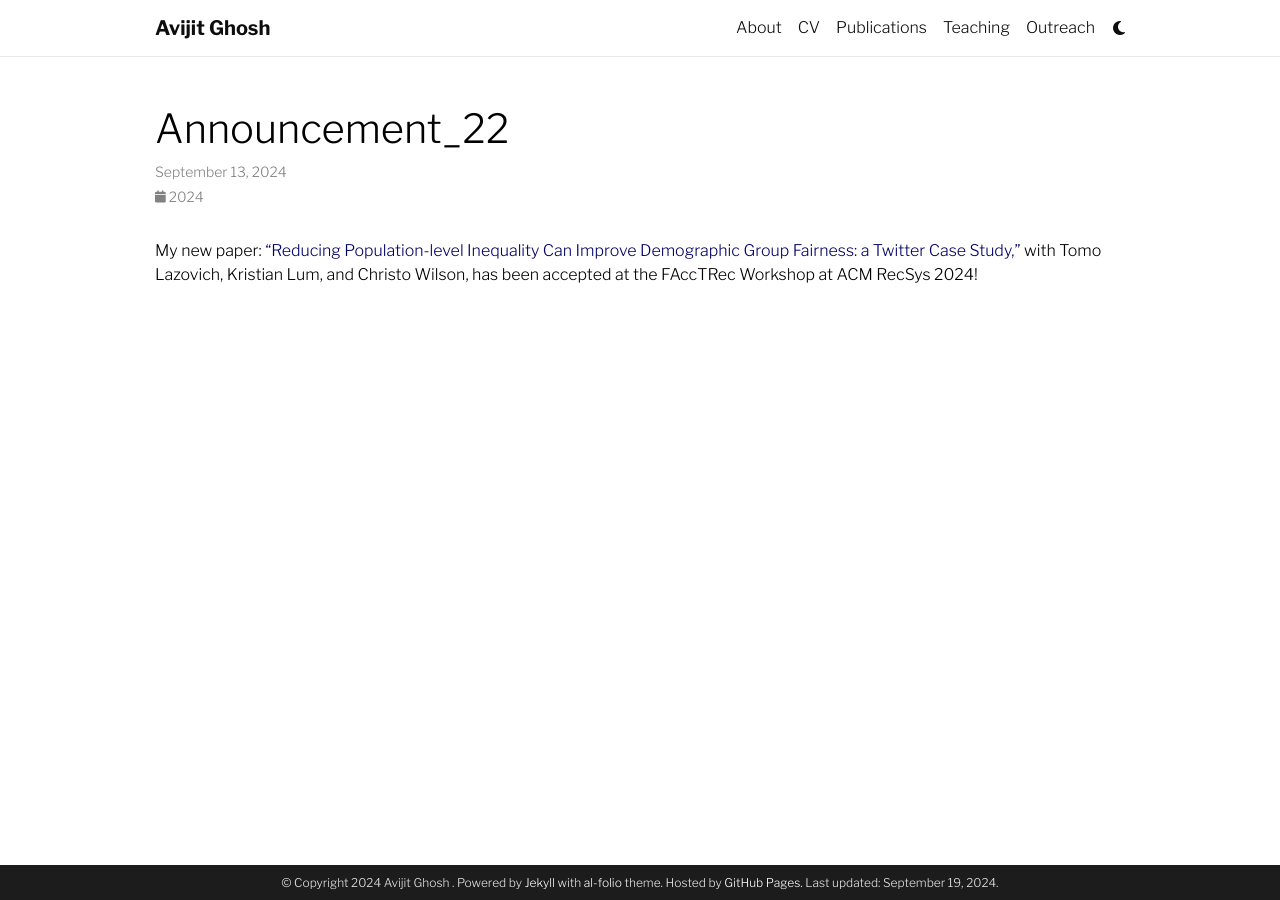
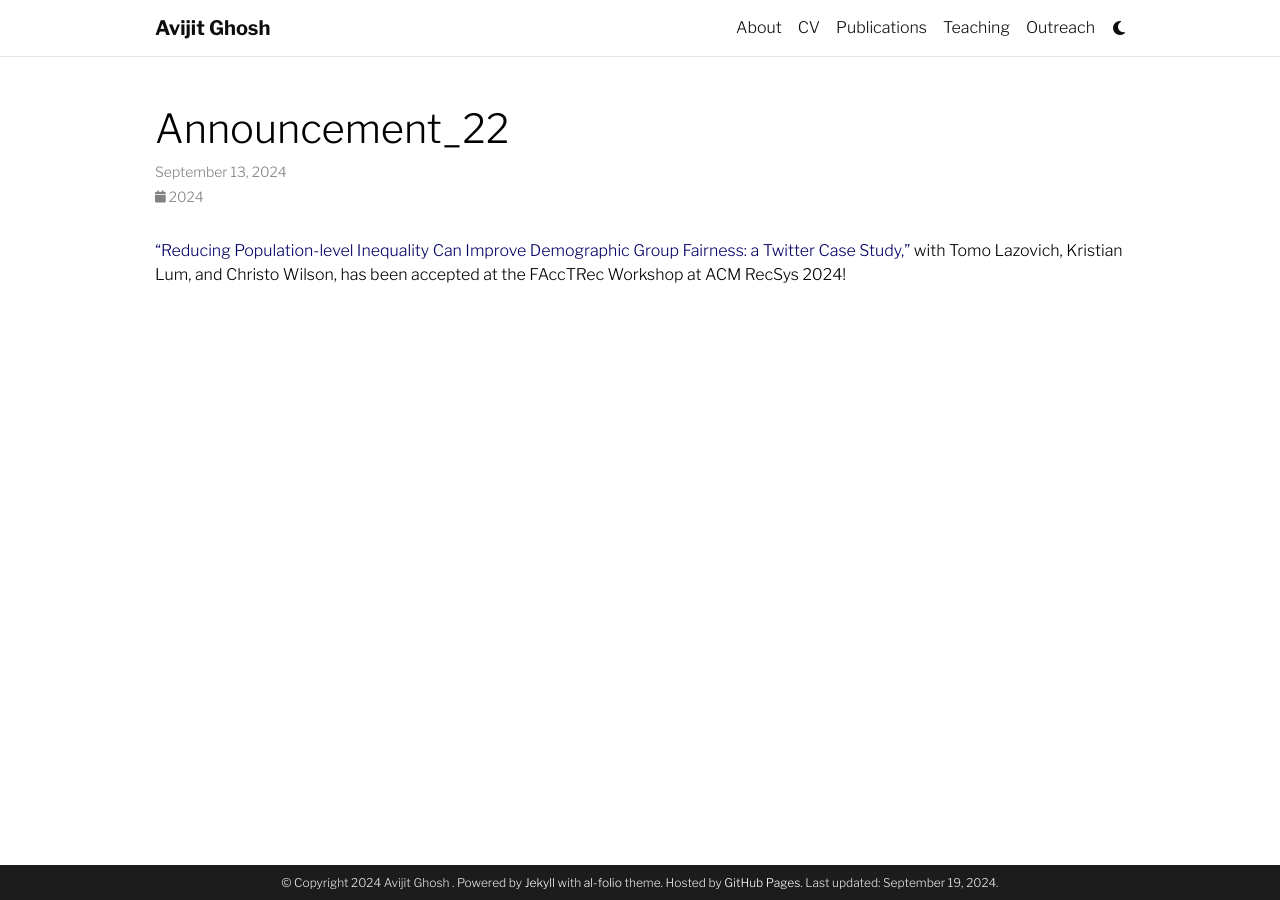
Before and after one commit to evijit/evijit.github.io, a Jekyll site: the page built from _news/announcement_22.md, in a window 1280 px wide. Built offline with Jekyll 4.4.1, drawn with Linux system fonts in a browser that asks for light colours; nearby versions of some CDN libraries; comment, search, counter and statistics services are not loaded; a style sheet for code colours, icons or effects is not loaded.

Commit message:
new paper

```diff
--- a/_news/announcement_22.md
+++ b/_news/announcement_22.md
@@ -5,4 +5,4 @@ inline: true
 related_posts: false
 ---
 
-My new paper: ["Reducing Population-level Inequality Can Improve Demographic Group Fairness: a Twitter Case Study,"](https://arxiv.org/abs/2409.08135) with Tomo Lazovich, Kristian Lum, and Christo Wilson, has been accepted at the FAccTRec Workshop at ACM RecSys 2024!
+["Reducing Population-level Inequality Can Improve Demographic Group Fairness: a Twitter Case Study,"](https://arxiv.org/abs/2409.08135) with Tomo Lazovich, Kristian Lum, and Christo Wilson, has been accepted at the FAccTRec Workshop at ACM RecSys 2024!
```
Also changed, not shown: _news/announcement_9.md (+1 -1 lines).
